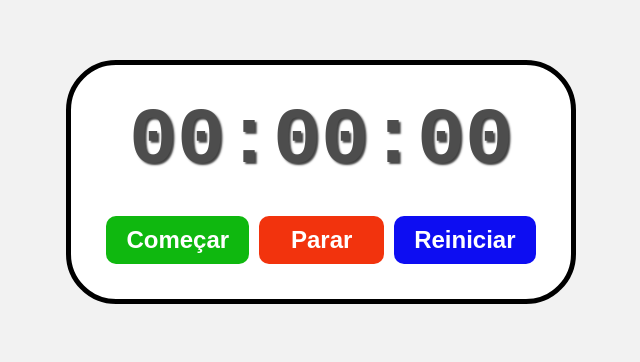
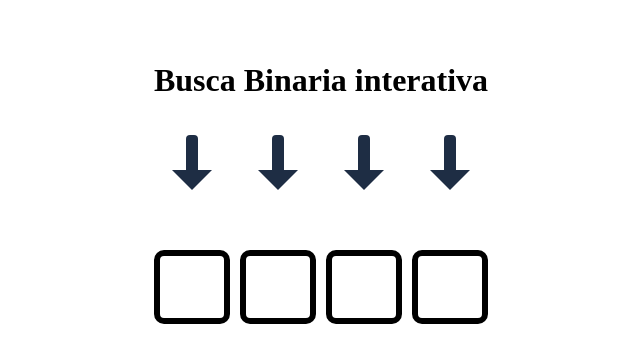
Before and after one commit to GUGOFO/Estudos-React, a React (Vite) app: page / in a window 1280 px wide. Shown: the part 218-580 px from the top of the page, without its empty margins (319-959 px from the left). Built offline with nearby package versions, Linux system fonts and the light colour scheme.

Commit message:
Css do binario feito

```diff
--- a/src/App.jsx
+++ b/src/App.jsx
@@ -1,10 +1,10 @@
-import RelogioDeParada from "./jsx/_Projetos/RelogioDeParada/RelogioDeParada";
+import BuscaBinaria from "./jsx/_Projetos/BuscaBinaria/BuscaBinaria";
 
 function App(){
 
     return(
         <>
-            <RelogioDeParada/>
+            <BuscaBinaria/>
         </>
     );
 }
--- /dev/null
+++ b/src/jsx/_Projetos/BuscaBinaria/BuscaBinaria.jsx
@@ -0,0 +1,38 @@
+import React, {useState, useEffect, useRef} from "react";
+import Styles from "./BuscaBinaria.module.css"
+
+function BuscaBinaria(){
+
+    return(
+        <div className="divBuscaBinaria">
+            <h1 className="titulo">Busca Binaria interativa</h1>
+
+            <div className={Styles.nodes}>
+
+                <div className={Styles.node} id="node1">
+                    <div className={Styles.setaParaBaixo}></div>
+                    <input type="number" id={Styles.numero} />
+                </div>
+
+                <div className={Styles.node} id="node1">
+                    <div className={Styles.setaParaBaixo}></div>
+                    <input type="number" id={Styles.numero} />
+                </div>
+
+                <div className={Styles.node} id="node1">
+                    <div className={Styles.setaParaBaixo}></div>
+                    <input type="number" id={Styles.numero} />
+                </div>
+
+                <div className={Styles.node} id="node1">
+                    <div className={Styles.setaParaBaixo}></div>
+                    <input type="number" id={Styles.numero} />
+                </div>
+
+            </div>
+        </div>
+    )
+
+}
+
+export default BuscaBinaria;
--- /dev/null
+++ b/src/jsx/_Projetos/BuscaBinaria/BuscaBinaria.module.css
@@ -0,0 +1,68 @@
+
+body{
+    height: 100vh;
+    margin: 0;
+}
+
+.nodes{
+    display: flex;
+    justify-content: center;
+    align-items: center;
+    gap: 10px;
+}
+
+.node{
+    display: flex;
+    justify-content: center;
+    align-items: center;
+    flex-direction: column;
+    gap: 10px;
+}
+
+#numero{
+    height: 60px;
+    width: 60px;
+    border: 6px solid black;
+    border-radius: 10px;
+    font-weight: bold;
+    font-family: monospace;
+    font-size: 30px;
+    text-align: center;
+}
+
+/*Isso foi feito pelo chat pq tenho preguiça de fazer coisas bonitinhas akskas (COMEÇO)*/
+
+.setaParaBaixo {
+    width: 0;
+    height: 0;
+    border-left: 20px solid transparent;
+    border-right: 20px solid transparent;
+    border-top: 20px solid #1e2d44;
+    position: relative;
+    margin: 50px auto;
+}
+
+.setaParaBaixo::after {
+  content: "";
+  width: 12px;
+  height: 40px;
+  background-color: #1e2d44;
+  position: absolute;
+  top: -55px;
+  left: -6px;
+  border-radius: 4px 4px 0 0;
+}
+
+input::-webkit-outer-spin-button,
+input::-webkit-inner-spin-button {
+    -webkit-appearance: none;
+    appearance: none;
+    margin: 0;
+}
+
+input[type='number'] {
+    -moz-appearance: textfield;
+    appearance: textfield;
+}
+
+/*Isso foi feito pelo chat pq tenho preguiça de fazer coisas bonitinhas akskas (FIM)*/
```
